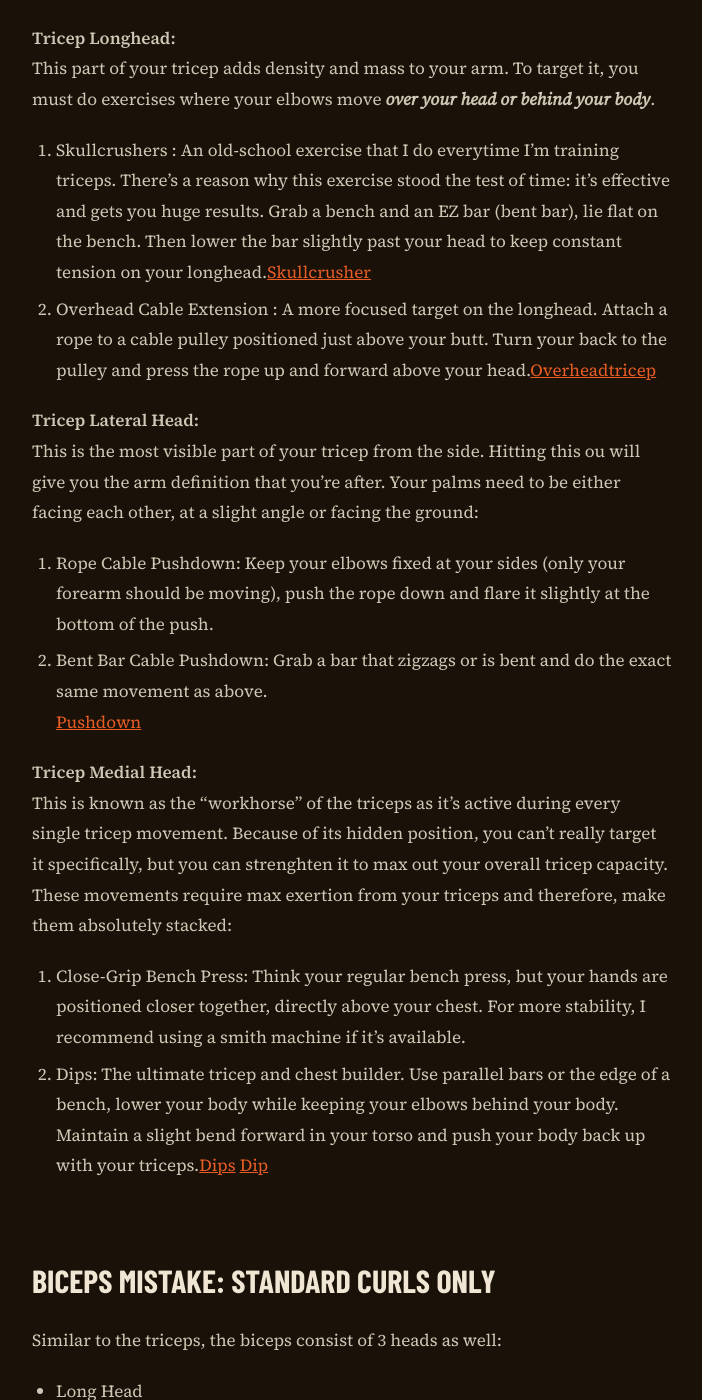
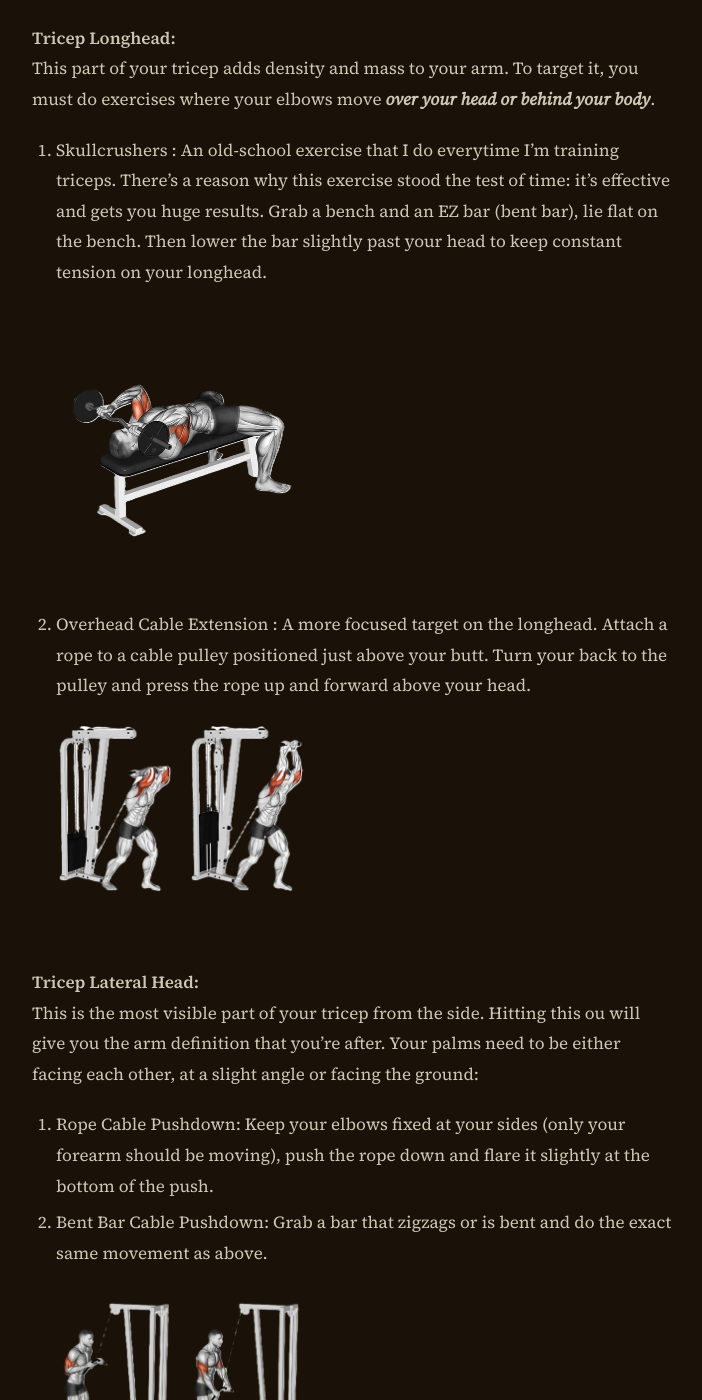
Before and after one commit to Viddy-8112/gymgeek, a Jekyll site: the page built from _posts/2026-06-17-why-your-arms-arent-growing.md, in a window 1280 px wide and 1400 px high, scrolled down 856 px. Shown: the whole window, without its empty margins (8-710 px from the left). Built offline with Jekyll 4.4.1, drawn with Linux system fonts in a browser that asks for light colours; some web fonts are replaced; some of the changed text lies outside the part shown.

Commit message:
Fixed image links in arm article

```diff
--- a/_posts/2026-06-17-why-your-arms-arent-growing.md
+++ b/_posts/2026-06-17-why-your-arms-arent-growing.md
@@ -18,19 +18,19 @@ Get these muscles big, and your arm gets a whole new definition and size. Here's
 
 **Tricep Longhead:**<br>
 This part of your tricep adds density and mass to your arm. To target it, you must do exercises where your elbows move ***over your head or behind your body***.<br>
-1. Skullcrushers : An old-school exercise that I do everytime I'm training triceps. There's a reason why this exercise stood the test of time: it's effective and gets you huge results. Grab a bench and an EZ bar (bent bar), lie flat on the bench. Then lower the bar slightly past your head to keep constant tension on your longhead.[Skullcrusher](/assets/skullcrusher.png)<br>
-2. Overhead Cable Extension : A more focused target on the longhead. Attach a rope to a cable pulley positioned just above your butt. Turn your back to the pulley and press the rope up and forward above your head.[Overheadtricep](/assets/overheadtricepextension.png)<br>
+1. Skullcrushers : An old-school exercise that I do everytime I'm training triceps. There's a reason why this exercise stood the test of time: it's effective and gets you huge results. Grab a bench and an EZ bar (bent bar), lie flat on the bench. Then lower the bar slightly past your head to keep constant tension on your longhead.![Skullcrusher](/assets/skullcrusher.png)<br>
+2. Overhead Cable Extension : A more focused target on the longhead. Attach a rope to a cable pulley positioned just above your butt. Turn your back to the pulley and press the rope up and forward above your head.![Overheadtricep](/assets/overheadtricepextension.png)<br>
 
 **Tricep Lateral Head:**<br>
 This is the most visible part of your tricep from the side. Hitting this ou will give you the arm definition that you're after. Your palms need to be either facing each other, at a slight angle or facing the ground:<br>
 1. Rope Cable Pushdown: Keep your elbows fixed at your sides (only your forearm should be moving), push the rope down and flare it slightly at the bottom of the push.<br>
 2. Bent Bar Cable Pushdown: Grab a bar that zigzags or is bent and do the exact same movement as above.<br>
-[Pushdown](/assets/triceppushdown.png)<br>
+![Pushdown](/assets/triceppushdown.png)<br>
 
 **Tricep Medial Head:**<br>
 This is known as the "workhorse" of the triceps as it's active during every single tricep movement. Because of its hidden position, you can't really target it specifically, but you can strenghten it to max out your overall tricep capacity. These movements require max exertion from your triceps and therefore, make them absolutely stacked:
 1. Close-Grip Bench Press: Think your regular bench press, but your hands are positioned closer together, directly above your chest. For more stability, I recommend using a smith machine if it's available.<br>
-2. Dips: The ultimate tricep and chest builder. Use parallel bars or the edge of a bench, lower your body while keeping your elbows behind your body. Maintain a slight bend forward in your torso and push your body back up with your triceps.[Dips](/assets/dipbench.webp)  [Dip](/assets/dipbar.png)<br><br>
+2. Dips: The ultimate tricep and chest builder. Use parallel bars or the edge of a bench, lower your body while keeping your elbows behind your body. Maintain a slight bend forward in your torso and push your body back up with your triceps.![Dips](/assets/dipbench.webp)  ![Dip](/assets/dipbar.png)<br><br>
 
 ## Biceps mistake: standard curls only<br>
 Similar to the triceps, the biceps consist of 3 heads as well: <br>
@@ -45,7 +45,7 @@ A common mistake I see is that gymers often just spam curls hoping to grow their
 ***Incline Dumbbell Curls:*** Sit on a bench with a back support and curl, making sure to slow down at the bottom of the curl and feel the burn of the stretch. Don't go too heavy on this one.![Inclinecurl](/assets/inclinecurl.webp)<br>
 
 **Biceps Short Head:** Gives you that thickness and roundness when you flex.<br>
-***Preacher Curls:*** Adjust the seat so that your chest is flush against the pad and your arm pits sit comfortably on top of the pad. Make to really squeeze your bicep at the top of the curl to emphasize the short head.[Preahcercurl](/assets/preachercurl.webp)<br>
+***Preacher Curls:*** Adjust the seat so that your chest is flush against the pad and your arm pits sit comfortably on top of the pad. Make to really squeeze your bicep at the top of the curl to emphasize the short head.![Preahcercurl](/assets/preachercurl.webp)<br>
 
 **Biceps Brachialis:** This is a small muscle that sits underneath the whole bicep. These is the most overlooked head, but possibly one of the most essential heads to target. When you flex, this muscle pushes the whole bicep up, giving you that rounded peak that makes your arm looked stacked.<br>
-***Hammer Curls:*** Instead of your palms facing the roof, Hammer Curls have your arms facing each other (parallel) - think a more neutral position. Simply grab some dumbbells and curl them up - imagine how your hands would be positioned when you're about to knock back a dop. You can also do the same thing with a rope and pulley for more even tension on the muscle.[Hammercurl](/assets/hammercurl.png)<br>
+***Hammer Curls:*** Instead of your palms facing the roof, Hammer Curls have your arms facing each other (parallel) - think a more neutral position. Simply grab some dumbbells and curl them up - imagine how your hands would be positioned when you're about to knock back a dop. You can also do the same thing with a rope and pulley for more even tension on the muscle.![Hammercurl](/assets/hammercurl.png)<br>
```
